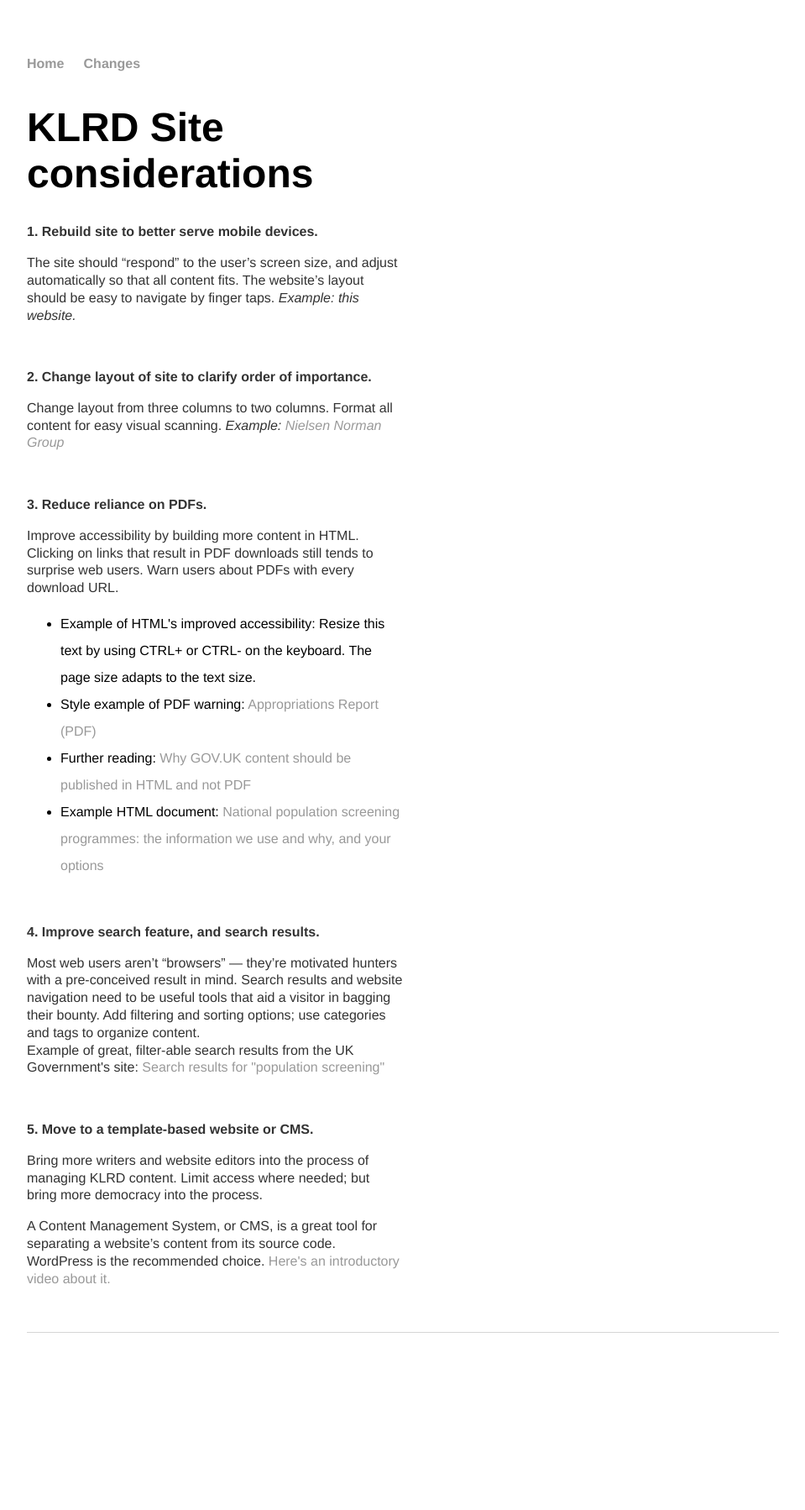
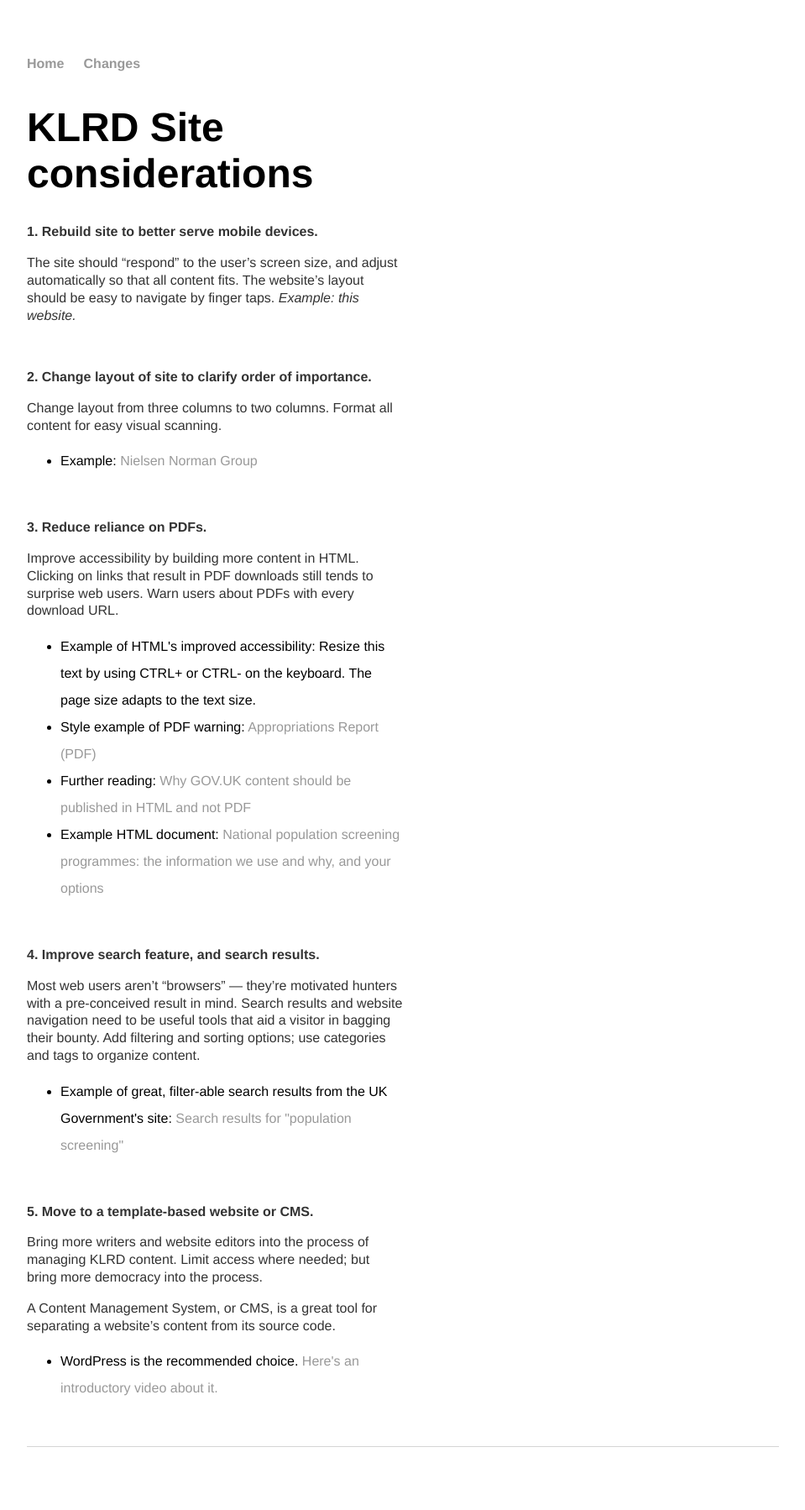
Before and after one commit to karlfun/karlfun.github.io, a Jekyll site: the page built from index.html, in a window 1280 px wide. Shown: the whole page at 84% size, without its empty margins (160-1119 px from the left). Built offline with Jekyll 4.4.1, drawn with Linux system fonts in a browser that asks for light colours; before the commit the page ends 1662 px from its top, so only the background shows below that.

Commit message:
put all sub points in ULs

```diff
--- a/index.html
+++ b/index.html
@@ -10,7 +10,11 @@ title: Considerations for KLRD Website
 <p>&nbsp;</p>
 
 <p><strong>2. Change layout of site to clarify order of importance.</strong></p>
-<p>Change layout from three columns to two columns. Format all content for easy visual scanning. <em>Example: <a href="https://www.nngroup.com/articles/layer-cake-pattern-scanning/">Nielsen Norman Group</a></em></p>
+<p>Change layout from three columns to two columns. Format all content for easy visual scanning.
+<ul>
+  <li>Example: <a href="https://www.nngroup.com/articles/layer-cake-pattern-scanning/">Nielsen Norman Group</a></li>
+</ul>
+</p>
 <p>&nbsp;</p>
 
 <p><strong>3. Reduce reliance on PDFs.</strong></p>
@@ -28,14 +32,19 @@ title: Considerations for KLRD Website
 
 <p><strong>4. Improve search feature, and search results.</strong></p>
 <p>Most web users aren’t “browsers” — they’re motivated hunters with a pre-conceived result in mind. Search results and website navigation need to be useful tools that aid a visitor in bagging their bounty. Add filtering and sorting options; use categories and tags to organize content.
-<br />Example of great, filter-able search results from the UK Government's site: <a href="https://www.gov.uk/search/all?keywords=population+screening&order=relevance">Search results for "population screening"</a>
+<ul>
+  <li>Example of great, filter-able search results from the UK Government's site: <a href="https://www.gov.uk/search/all?keywords=population+screening&order=relevance">Search results for "population screening"</a></li>
+</ul>
 </p>
 <p>&nbsp;</p>
 
 <p><strong>5. Move to a template-based website or CMS.</strong></p>
 <p>Bring more writers and website editors into the process of managing KLRD content. Limit access where needed; but bring more democracy into the process.</p>
 <p>A Content Management System, or CMS, is a great tool for separating a website’s content from its source code.
-WordPress is the recommended choice. <a href="https://www.wp101.com/tutorial/what-is-wordpress/">Here's an introductory video about it.</a> </p>
+<ul>
+  <li>WordPress is the recommended choice. <a href="https://www.wp101.com/tutorial/what-is-wordpress/">Here's an introductory video about it.</a> </li>
+</ul>
+</p>
 <p>&nbsp;</p>
 
 </div>
```
